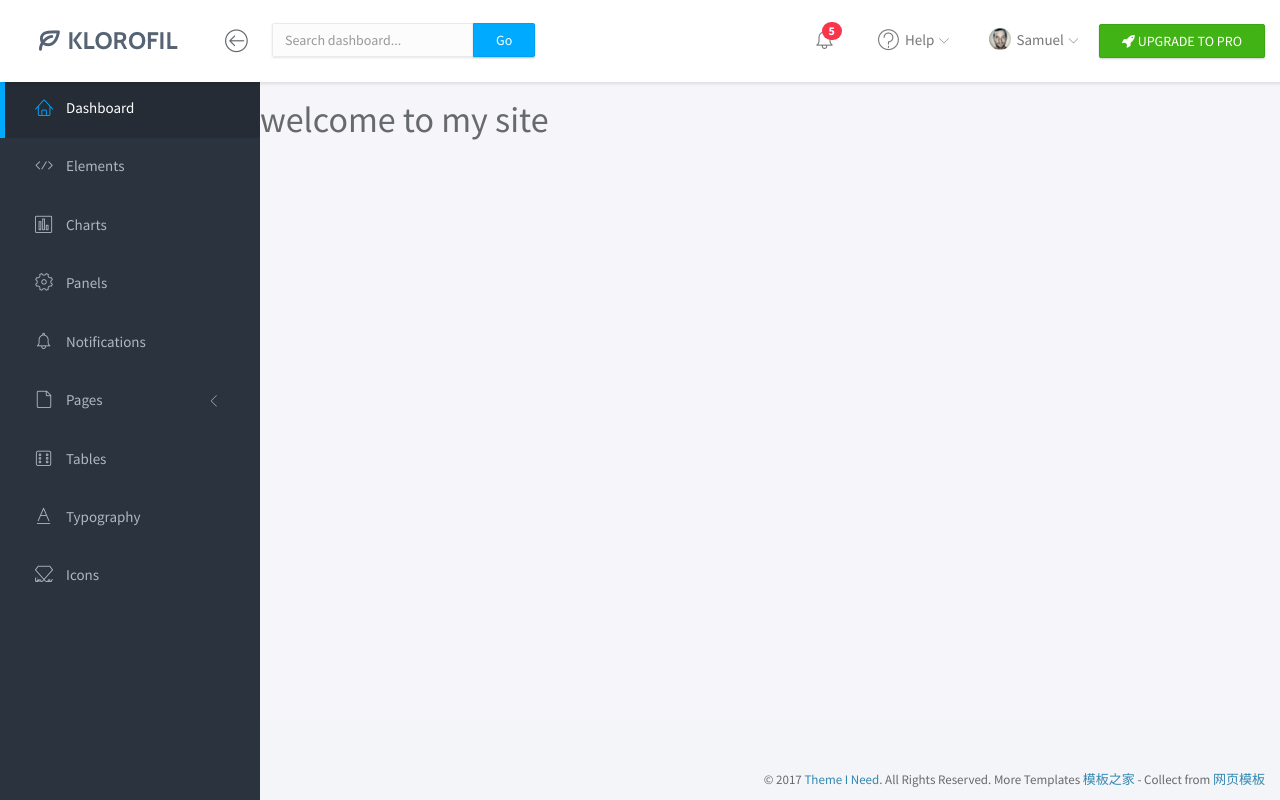
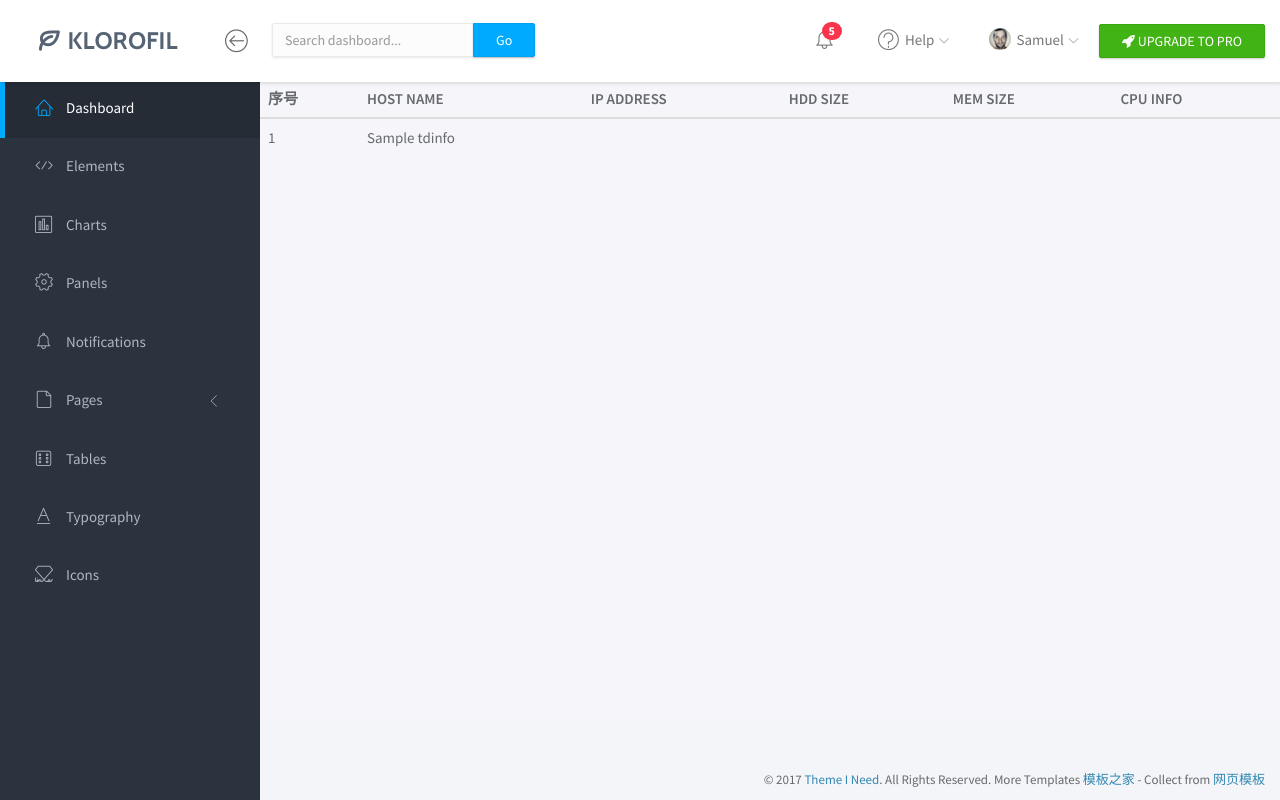
Before and after one commit to lensite/mysite, a Django app: template templates/index.html in a window 1280 px wide. Run offline with Django 3.2, Linux system fonts and the light colour scheme; the template is opened without the code that fills it: most values are stand-ins (such as "Sample title", 1, 10 or a date in 2020); some libraries are stand-ins or nearby versions.

Commit message:
数据展示

```diff
--- a/templates/index.html
+++ b/templates/index.html
@@ -1,5 +1,29 @@
 {% extends 'templates.html' %}
 
 {% block content %}
-    <h1>welcome to my site</h1>
+    <div class="panel-body no-padding">
+									<table class="table">
+										<thead>
+											<tr>
+												<th>序号</th>
+												<th>HOST NAME</th>
+												<th>IP ADDRESS</th>
+												<th>HDD SIZE</th>
+                                                <th>MEM SIZE</th>
+                                                <th>CPU INFO</th>
+											</tr>
+										</thead>
+										<tbody>
+											{% for trinfo in tr_list %}
+                                                    <tr>
+                                                    <td>1</td>
+                                                    {% for tdinfo in td_list %}
+                                                    <td>{{ tdinfo }}</td>
+                                                    {% endfor %}
+                                                    </tr>
+                                            {% endfor %}
+										</tbody>
+									</table>
+								</div>
+
 {% endblock %}
```
Also changed, not shown: mysite/homepage.py (+12 -4 lines), site1/migrations/0001_initial.py (added).
